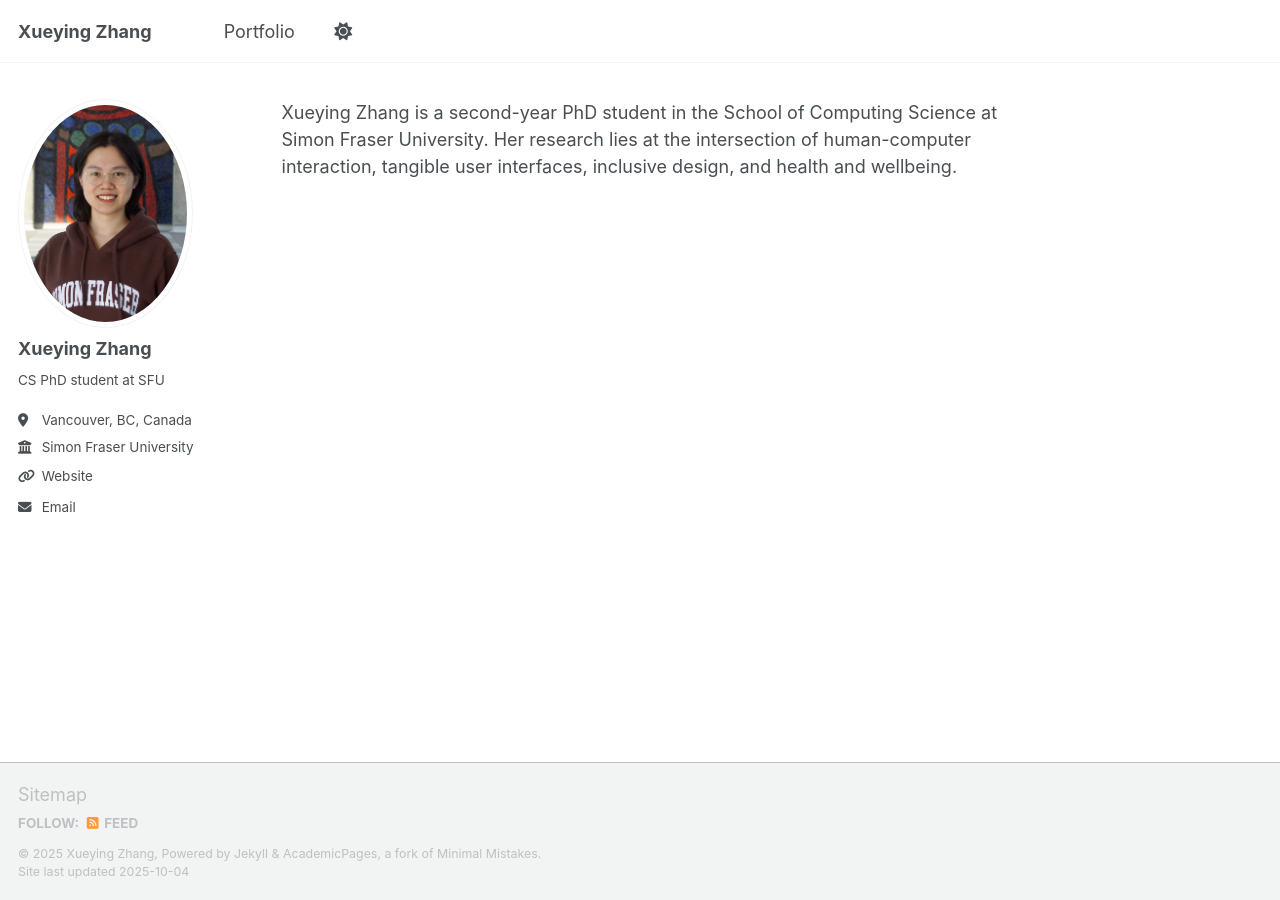
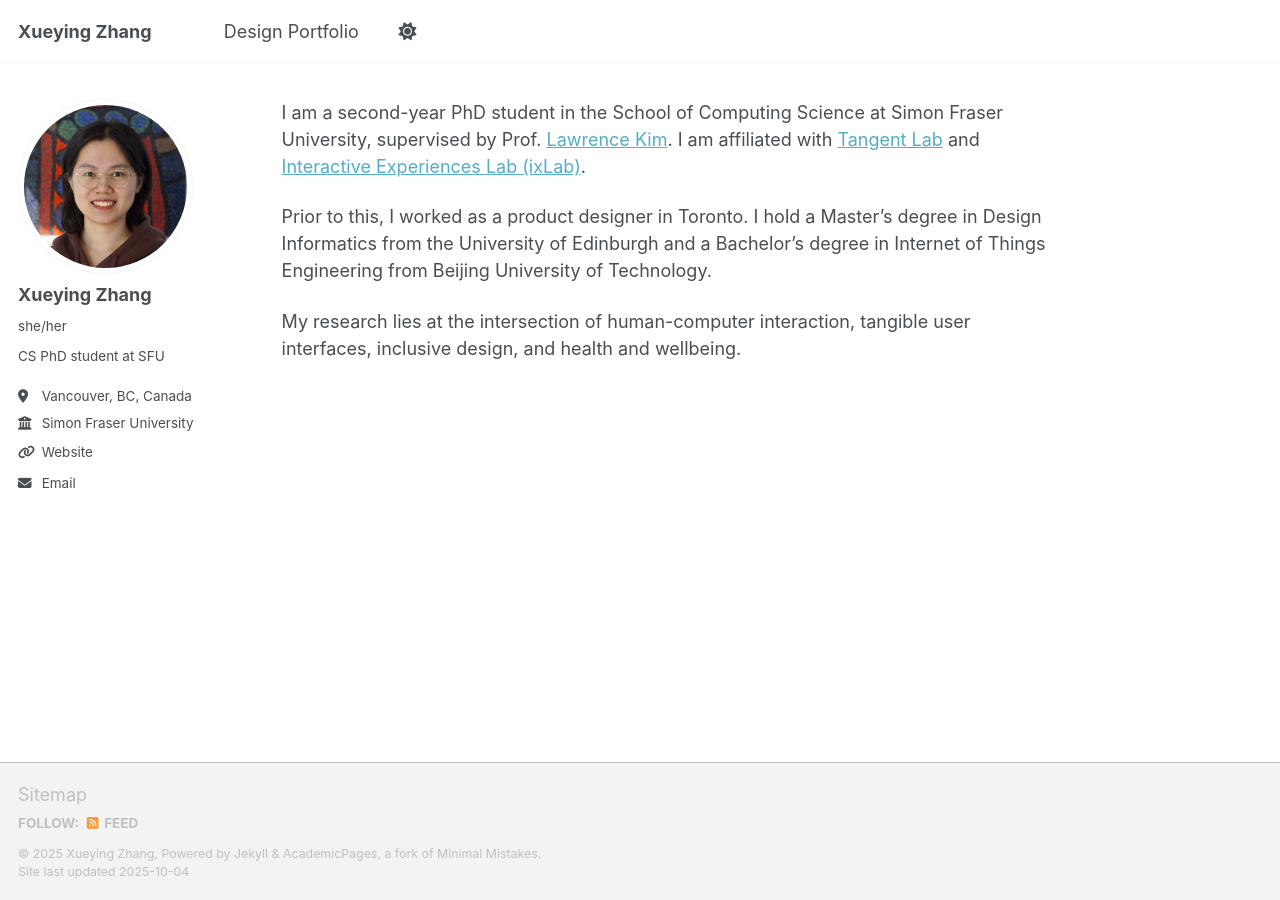
Before and after one commit to xueying720/xueying720.github.io, a Jekyll site: the page built from _pages/about.md, in a window 1280 px wide. Built offline with Jekyll 4.4.1, drawn with Linux system fonts in a browser that asks for light colours; a script that is not in the unit is left out.

Commit message:
update basic info

```diff
--- a/_config.yml
+++ b/_config.yml
@@ -24,7 +24,7 @@ author:
   # Biographic information
   avatar           : "profile.png"
   name             : "Xueying Zhang"
-  pronouns         : # example: "she/her"
+  pronouns         : "she/her"
   bio              : "CS PhD student at SFU"
   location         : "Vancouver, BC, Canada"
   employer         : "Simon Fraser University"
--- a/_data/navigation.yml
+++ b/_data/navigation.yml
@@ -17,7 +17,7 @@ main:
   #- title: "Teaching"
   #  url: /teaching/
 
-  - title: "Portfolio"
+  - title: "Design Portfolio"
     url: "https://zhangxueying720.wixsite.com/xueying"
 
   #- title: "Blog Posts"
--- a/_pages/about.md
+++ b/_pages/about.md
@@ -7,4 +7,8 @@ redirect_from:
   - /about.html
 ---
 
-Xueying Zhang is a second-year PhD student in the School of Computing Science at Simon Fraser University. Her research lies at the intersection of human-computer interaction, tangible user interfaces, inclusive design, and health and wellbeing.
+I am a second-year PhD student in the School of Computing Science at Simon Fraser University, supervised by Prof. [Lawrence Kim](https://www.lhkim.com/). I am affiliated with [Tangent Lab](https://tangent.cs.sfu.ca/) and [Interactive Experiences Lab (ixLab)](https://ixlab.cs.sfu.ca/).
+
+Prior to this, I worked as a product designer in Toronto. I hold a Master’s degree in Design Informatics from the University of Edinburgh and a Bachelor’s degree in Internet of Things Engineering from Beijing University of Technology.
+
+My research lies at the intersection of human-computer interaction, tangible user interfaces, inclusive design, and health and wellbeing.
```
Also changed, not shown: images/profile.png.
